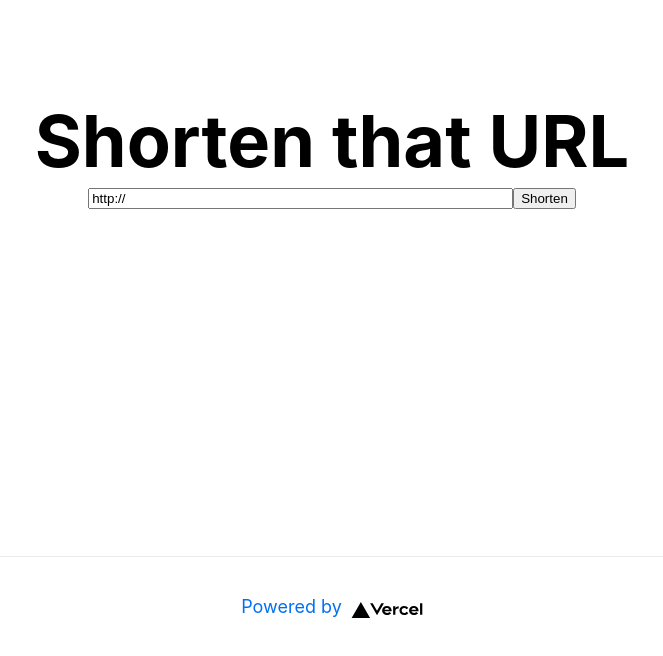
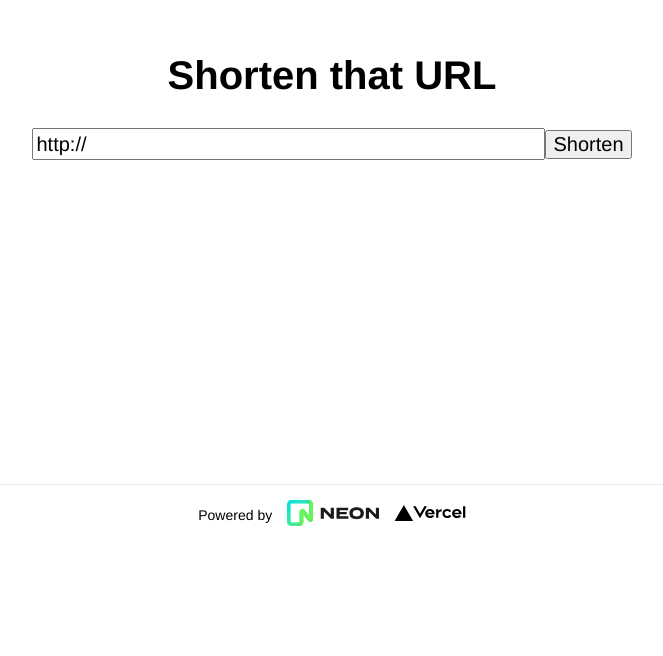
Before and after one commit to jawj/nextjs-ts-blog, a Next.js app: page / in a window 1280 px wide. Shown: the part 244-900 px from the top of the page, without its empty margins (308-971 px from the left). After the commit the page ends 800 px from the top, so only its background shows below. Built offline with nearby package versions, Linux system fonts and the light colour scheme.

Commit message:
Refactoring, sprucing up

```diff
--- /dev/null
+++ b/components/Page.tsx
@@ -0,0 +1,24 @@
+import { ReactNode } from 'react';
+import Head from 'next/head';
+import Image from 'next/image';
+
+export default function Page({ children }: { children: ReactNode }) {
+  return <>
+    <Head><title>URL shortener</title></Head>
+
+    <main>
+      <h1>Shorten that URL</h1>
+      {children}
+    </main>
+
+    <footer>
+      <span>Powered by</span>
+      <a href="https://neon.tech">
+        <Image src="/neon.svg" alt="Neon logo" width={92} height={26} />
+      </a>
+      <a href="https://vercel.com" target="_blank" rel="noreferrer">
+        <Image src="/vercel.svg" alt="Vercel Logo" width={72} height={16} />
+      </a>
+    </footer>
+  </>
+}
--- a/components/Shorten.tsx
+++ b/components/Shorten.tsx
@@ -7,7 +7,7 @@ enum Status {
   Error,
 }
 
-const Shorten = () => {
+export default function Shorten () {
   const [url, setUrl] = useState('http://');
   const [shortUrl, setShortUrl] = useState('');
   const [status, setStatus] = useState<Status>(Status.EnteringURL);
@@ -49,15 +49,12 @@ const Shorten = () => {
 
   return <>
     <form onSubmit={getShortUrl}>
-      <input type='text' size={50} value={url} onChange={updateUrl} />
+      <input type='text' size={40} value={url} onChange={updateUrl} />
       <input type='submit' value='Shorten' />
     </form>
-    { status === Status.EnteringURL ? null :
-      status === Status.GettingShortURL ? <p>Shortening URL, please wait ...</p> :
+    { status === Status.EnteringURL ? <p>&nbsp;</p> :
+      status === Status.GettingShortURL ? <p className='waiting'>Shortening URL, please wait ...</p> :
       status === Status.GotShortURL ? <p className='shortened'><a href={shortUrl} target='_blank' rel='noreferrer'>{shortUrl}</a></p> :
       <p className='error'>Oops. {error}</p> }
   </>;
-
 };
-
-export default Shorten;
--- a/pages/_app.tsx
+++ b/pages/_app.tsx
@@ -2,7 +2,7 @@ import '../styles/globals.css'
 import type { AppProps } from 'next/app'
 
 function MyApp({ Component, pageProps }: AppProps) {
-  return <Component {...pageProps} />
+  return <Component {...pageProps} />;
 }
 
-export default MyApp
+export default MyApp;
--- a/pages/index.tsx
+++ b/pages/index.tsx
@@ -1,30 +1,9 @@
 import type { NextPage } from 'next';
-import Head from 'next/head';
-import Image from 'next/image';
+import Page from '../components/Page';
 import Shorten from '../components/Shorten';
-import styles from '../styles/Home.module.css';
 
 const Home: NextPage = () => {
-  return (
-    <div className={styles.container}>
-      <Head><title>URL shortener</title></Head>
-
-      <main className={styles.main}>
-        <h1 className={styles.title}>Shorten that URL</h1>
-        <Shorten />
-      </main>
-
-      <footer className={styles.footer}>
-        <a href="https://vercel.com?utm_source=create-next-app&utm_medium=default-template&utm_campaign=create-next-app"
-          target="_blank" rel="noopener noreferrer">
-          Powered by{' '}
-          <span className={styles.logo}>
-            <Image src="/vercel.svg" alt="Vercel Logo" width={72} height={16} />
-          </span>
-        </a>
-      </footer>
-    </div>
-  )
+  return <Page><Shorten /></Page>;
 }
 
-export default Home
+export default Home;
--- a/shared/tokens.ts
+++ b/shared/tokens.ts
@@ -5,6 +5,7 @@
  * - We skip potential look-alikes: 0, o, 1, i, l
  * - We skip all vowels, to be sure we can't generate anything offensive
  */
+
 const targetChars = '23456789bcdfghjkmnpqrstvwxyz';  // must be <=36 chars
 const sourceChars = '0123456789abcdefghijklmnopqr';  // what we get from toString(28)
 const radix = targetChars.length;
--- a/styles/Home.module.css
+++ /dev/null
@@ -1,129 +0,0 @@
-.container {
-  padding: 0 2rem;
-}
-
-.main {
-  min-height: 100vh;
-  padding: 4rem 0;
-  flex: 1;
-  display: flex;
-  flex-direction: column;
-  justify-content: center;
-  align-items: center;
-}
-
-.footer {
-  display: flex;
-  flex: 1;
-  padding: 2rem 0;
-  border-top: 1px solid #eaeaea;
-  justify-content: center;
-  align-items: center;
-}
-
-.footer a {
-  display: flex;
-  justify-content: center;
-  align-items: center;
-  flex-grow: 1;
-}
-
-.title a {
-  color: #0070f3;
-  text-decoration: none;
-}
-
-.title a:hover,
-.title a:focus,
-.title a:active {
-  text-decoration: underline;
-}
-
-.title {
-  margin: 0;
-  line-height: 1.15;
-  font-size: 4rem;
-}
-
-.title,
-.description {
-  text-align: center;
-}
-
-.description {
-  margin: 4rem 0;
-  line-height: 1.5;
-  font-size: 1.5rem;
-}
-
-.code {
-  background: #fafafa;
-  border-radius: 5px;
-  padding: 0.75rem;
-  font-size: 1.1rem;
-  font-family: Menlo, Monaco, Lucida Console, Liberation Mono, DejaVu Sans Mono,
-    Bitstream Vera Sans Mono, Courier New, monospace;
-}
-
-.grid {
-  display: flex;
-  align-items: center;
-  justify-content: center;
-  flex-wrap: wrap;
-  max-width: 800px;
-}
-
-.card {
-  margin: 1rem;
-  padding: 1.5rem;
-  text-align: left;
-  color: inherit;
-  text-decoration: none;
-  border: 1px solid #eaeaea;
-  border-radius: 10px;
-  transition: color 0.15s ease, border-color 0.15s ease;
-  max-width: 300px;
-}
-
-.card:hover,
-.card:focus,
-.card:active {
-  color: #0070f3;
-  border-color: #0070f3;
-}
-
-.card h2 {
-  margin: 0 0 1rem 0;
-  font-size: 1.5rem;
-}
-
-.card p {
-  margin: 0;
-  font-size: 1.25rem;
-  line-height: 1.5;
-}
-
-.logo {
-  height: 1em;
-  margin-left: 0.5rem;
-}
-
-@media (max-width: 600px) {
-  .grid {
-    width: 100%;
-    flex-direction: column;
-  }
-}
-
-@media (prefers-color-scheme: dark) {
-  .card,
-  .footer {
-    border-color: #222;
-  }
-  .code {
-    background: #111;
-  }
-  .logo img {
-    filter: invert(1);
-  }
-}
--- a/styles/globals.css
+++ b/styles/globals.css
@@ -1,15 +1,29 @@
-html,
-body {
-  padding: 0;
-  margin: 0;
-  font-family: -apple-system, BlinkMacSystemFont, Segoe UI, Roboto, Oxygen, Ubuntu,
-    Cantarell, Fira Sans, Droid Sans, Helvetica Neue, sans-serif;
-  line-height: 1.6;
-  font-size: 18px;
+* {
+  box-sizing: border-box;
 }
 
-* {
-  box-sizing: border-box;
+body {
+  font: 20px/1.3 'Helvetica Neue', Helvetica, sans-serif;
+}
+
+main, footer {
+  display: flex;
+  flex: 1;
+  justify-content: center;
+  align-items: center;
+}
+
+main {
+  min-height: calc(100vh - 4em);
+  flex-direction: column;
+}
+
+footer {
+  flex-direction: row;
+  column-gap: 2ex;
+  font-size: 14px;
+  padding: 2ex 0;
+  border-top: 1px solid #eaeaea;
 }
 
 a {
@@ -21,7 +35,7 @@ a:hover {
   text-decoration: underline;
 }
 
-img {
-  max-width: 100%;
-  display: block;
+input {
+  font: inherit;
+  max-width: 75vw;
 }
```
Also changed, not shown: pages/not-found.tsx (+4 -34 lines), public/neon.svg (added).
